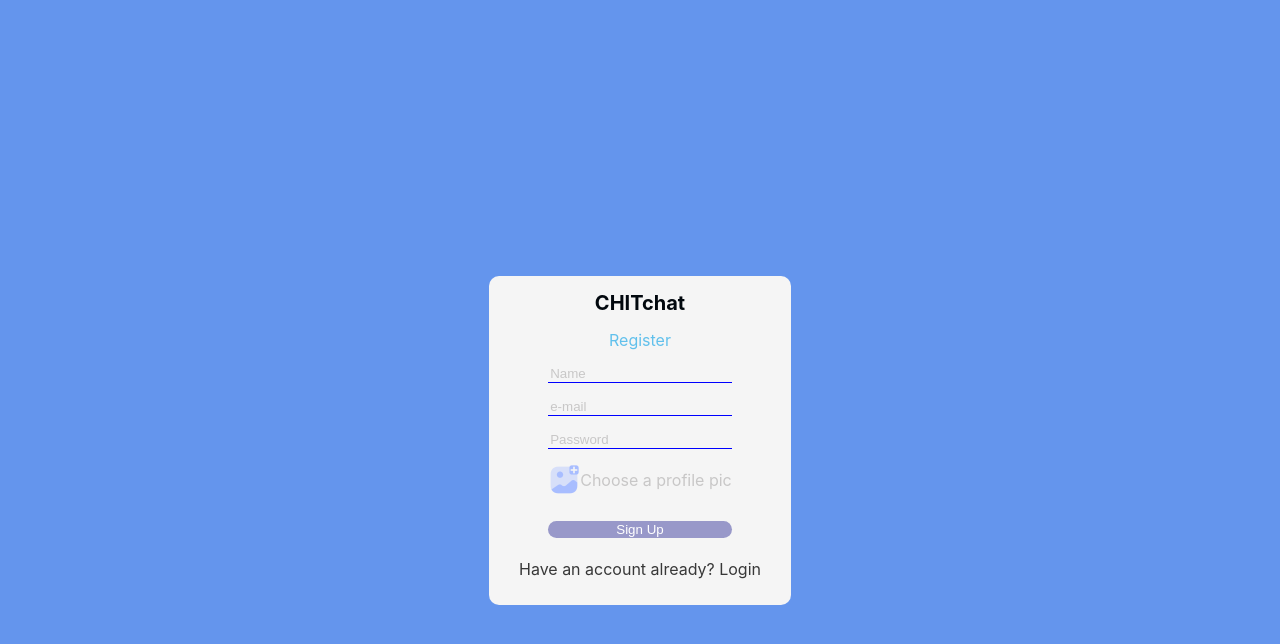
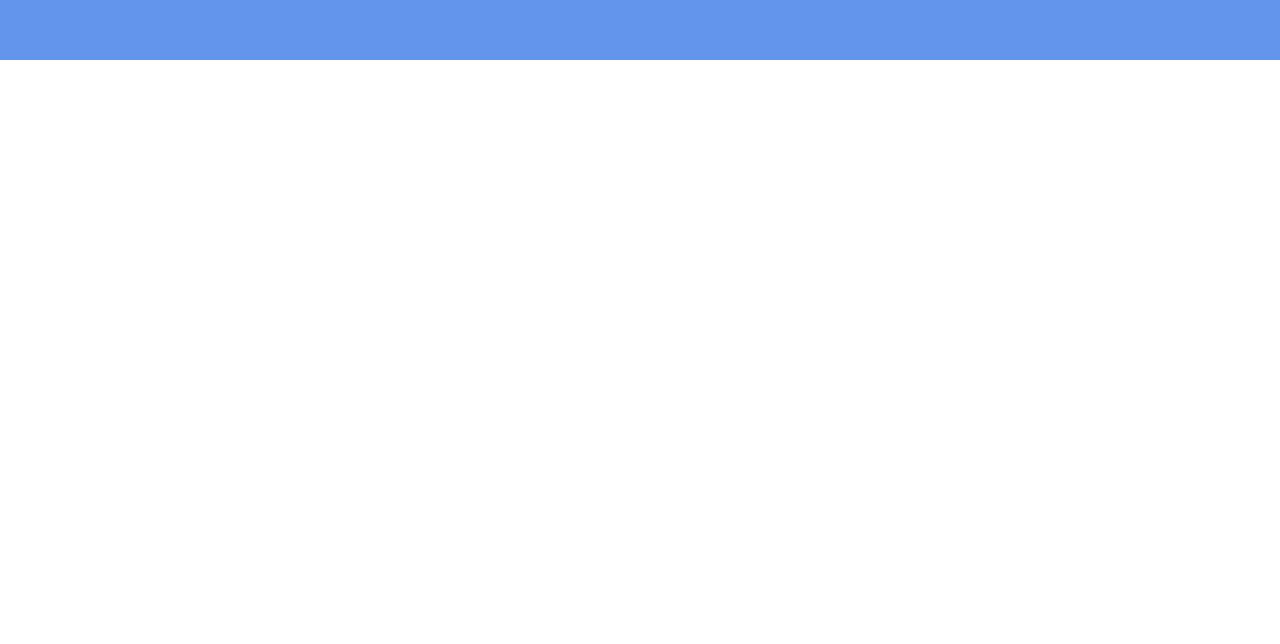
Before and after one commit to roop-sagar/project_0212, a React (Create React App) app in the folder frontend/: page / in a window 1280 px wide. Shown: the part 760-1404 px from the top of the page. After the commit the page ends 820 px from the top, so only its background shows below. Built offline with nearby package versions, Linux system fonts and the light colour scheme.

Commit message:
Revert "Update App.js"
This reverts commit 8170536740af77adbd51fffe46c2ad70a19df3b0.

```diff
--- a/frontend/src/App.js
+++ b/frontend/src/App.js
@@ -1,12 +1,10 @@
 import './App.css';
 import Login from './components/Login';
-import Register from './components/Register';
 
 function App() {
   return (
-    <div>
+    <div>hello
     <Login/>
-    <Register/>
     </div>
 
   );
```
